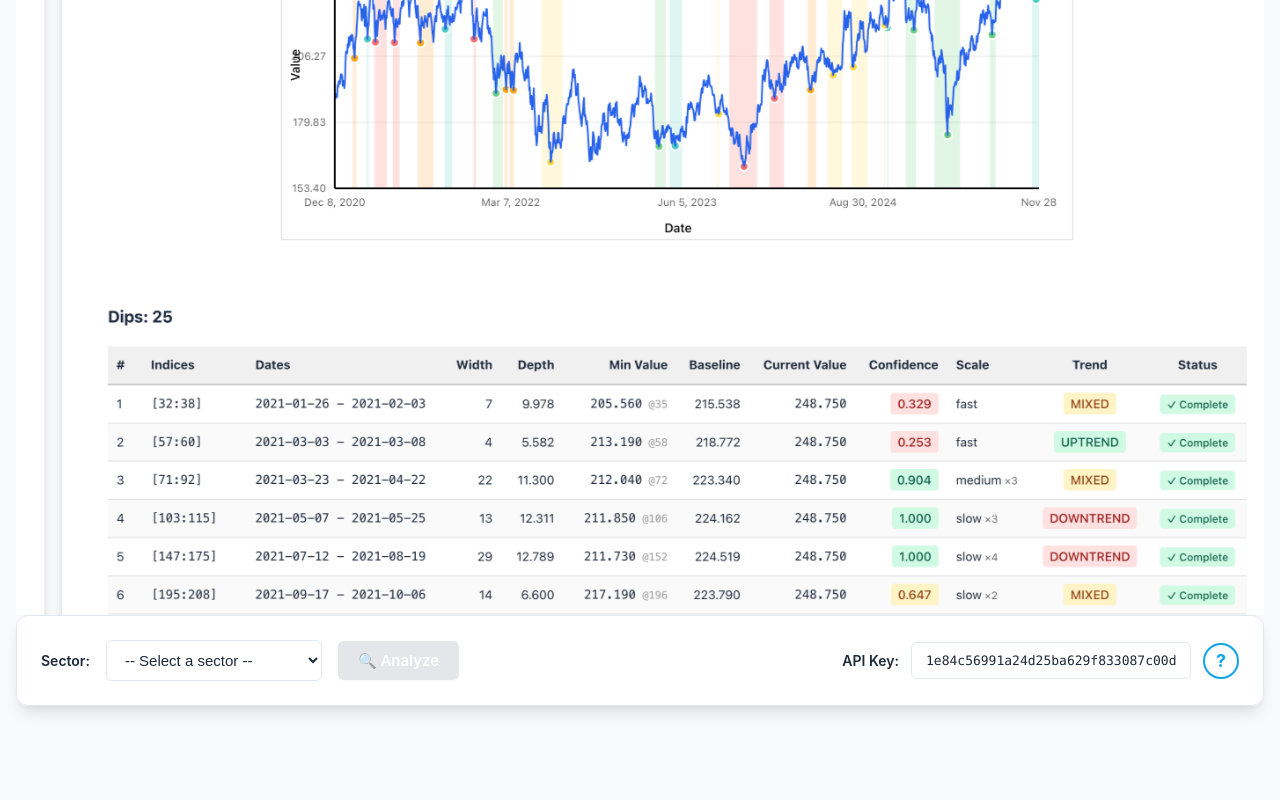
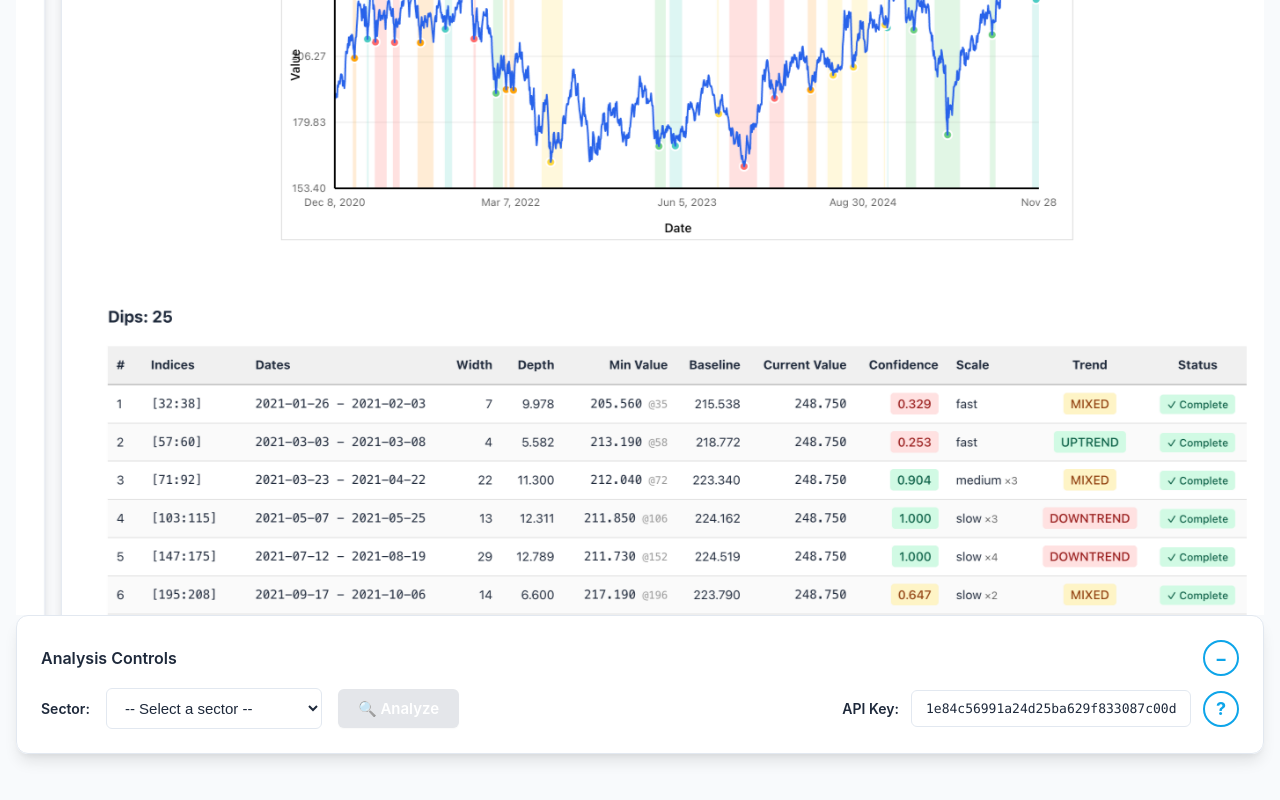
Before and after one commit to mocialov/buy_the_fucking_dip, a React (Vite) app: page / in a window 1280 px wide. Shown: the part 236-1036 px from the top of the page. Before the commit the page ends 998 px from the top, so only its background shows below. Built offline with nearby package versions, Linux system fonts and the light colour scheme.

Commit message:
Add minimize/expand toggle for control panel
cgen-27f6b76365154336997579e0fc44a818

```diff
--- a/src/App.tsx
+++ b/src/App.tsx
@@ -264,8 +264,70 @@ function App() {
         )}
 
         {/* Control Panel (Sector Selector) */}
-        {!hasAnalyzed && sectorAnalyses.length === 0 && (
-        <div className={`control-panel ${sectorAnalyses.length > 0 ? 'fixed' : ''}`}>
+        <div className={`control-panel ${sectorAnalyses.length > 0 ? 'fixed' : ''}`} style={{
+          display: isControlPanelMinimized ? 'flex' : 'block',
+          flexDirection: isControlPanelMinimized ? 'column' : 'row',
+          alignItems: isControlPanelMinimized ? 'center' : 'stretch',
+          justifyContent: isControlPanelMinimized ? 'center' : 'flex-start',
+          gap: isControlPanelMinimized ? '8px' : '0',
+          width: isControlPanelMinimized ? 'auto' : '100%',
+          padding: isControlPanelMinimized ? '12px' : 'var(--spacing-lg)',
+          minHeight: isControlPanelMinimized ? 'auto' : 'unset'
+        }}>
+          {isControlPanelMinimized ? (
+            <>
+              <button
+                onClick={() => setIsControlPanelMinimized(false)}
+                className="btn btn-icon"
+                title="Expand control panel"
+                style={{
+                  width: '40px',
+                  height: '40px',
+                  padding: '0',
+                  display: 'flex',
+                  alignItems: 'center',
+                  justifyContent: 'center'
+                }}
+              >
+                ⚙️
+              </button>
+              <button
+                onClick={() => setShowAbout(!showAbout)}
+                className="btn btn-icon"
+                title="About Dip Detection"
+                style={{
+                  width: '40px',
+                  height: '40px',
+                  padding: '0',
+                  display: 'flex',
+                  alignItems: 'center',
+                  justifyContent: 'center'
+                }}
+              >
+                ?
+              </button>
+            </>
+          ) : (
+            <>
+              <div style={{ display: 'flex', alignItems: 'center', justifyContent: 'space-between', width: '100%', marginBottom: '12px' }}>
+                <h3 style={{ margin: 0, fontSize: '1rem', fontWeight: '600', color: 'var(--text-primary)' }}>Analysis Controls</h3>
+                <button
+                  onClick={() => setIsControlPanelMinimized(true)}
+                  className="btn btn-icon"
+                  title="Minimize control panel"
+                  style={{
+                    width: '36px',
+                    height: '36px',
+                    padding: '0',
+                    display: 'flex',
+                    alignItems: 'center',
+                    justifyContent: 'center',
+                    marginRight: '0'
+                  }}
+                >
+                  −
+                </button>
+              </div>
               <div className="control-grid">
                 <span className="control-label">Sector:</span>
                 <select
@@ -331,8 +393,9 @@ function App() {
                   </button>
                 </div>
               </div>
+            </>
+          )}
         </div>
-        )}
 
         {/* About Popup Modal */}
         {showAbout && (
```
Lines whose indentation alone changed are shown as unchanged.
